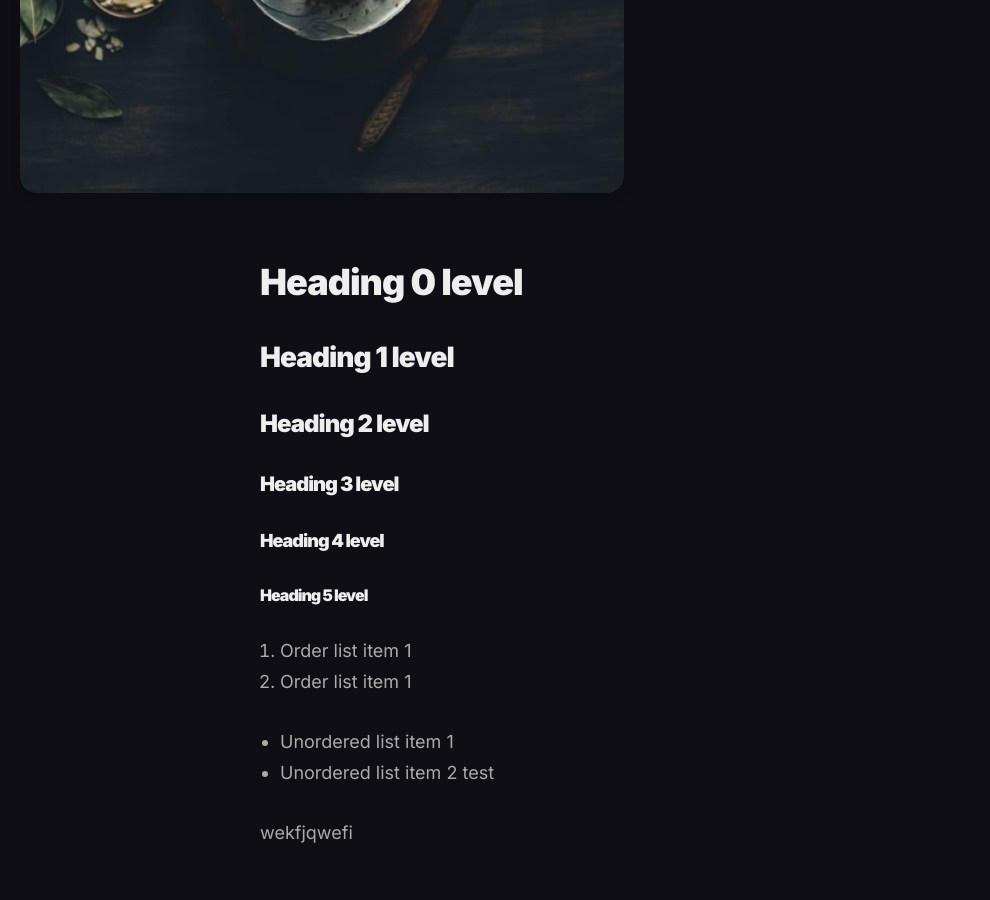
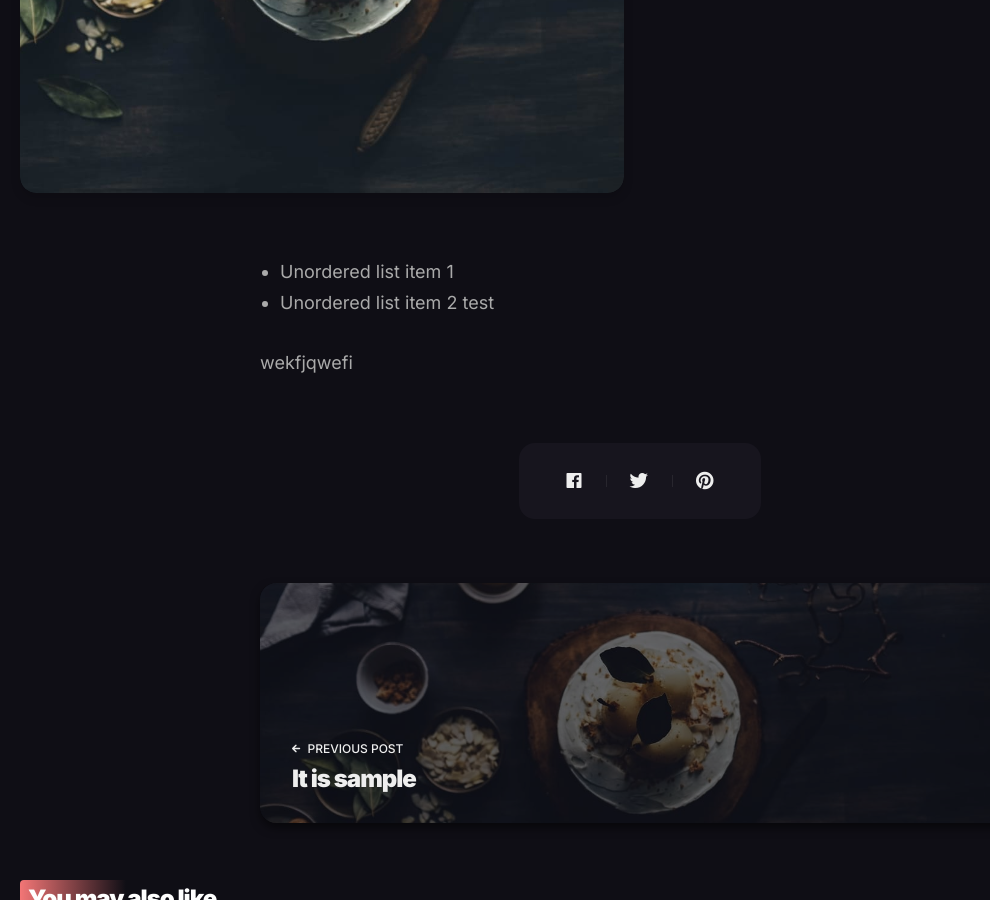
Before and after one commit to hwanyong/hwanyong.github.io, a Jekyll site: the page built from _posts/2018-10-19-sprite-animate.md, in a window 1280 px wide and 900 px high, scrolled down 501 px. Shown: the whole window, without its empty margins (0-990 px from the left). Built offline with Jekyll 4.4.1, drawn with Linux system fonts in a browser that asks for light colours; nearby versions of some CDN libraries; comment, search, counter and statistics services are not loaded.

Commit message:
Update 2018-10-19-sprite-animate.md

```diff
--- a/_posts/2018-10-19-sprite-animate.md
+++ b/_posts/2018-10-19-sprite-animate.md
@@ -6,18 +6,18 @@ date:   2018-10-19 00:00:00 +0000
 image:  '/images/20.jpg'
 tags:   [sample, nature]
 ---
-# Heading 0 level
-## Heading 1 level
-### Heading 2 level
-#### Heading 3 level
-##### Heading 4 level
-###### Heading 5 level
+<!-- # Heading 0 level -->
+<!-- ## Heading 1 level -->
+<!-- ### Heading 2 level -->
+<!-- #### Heading 3 level -->
+<!-- ##### Heading 4 level -->
+<!-- ###### Heading 5 level -->
 
-1. Order list item 1
-2. Order list item 1
+<!-- 1. Order list item 1 -->
+<!-- 2. Order list item 1 -->
 
-* Unordered list item 1
-* Unordered list item 2
+- Unordered list item 1
+- Unordered list item 2
 test
 
 wekfjqwefi
```
